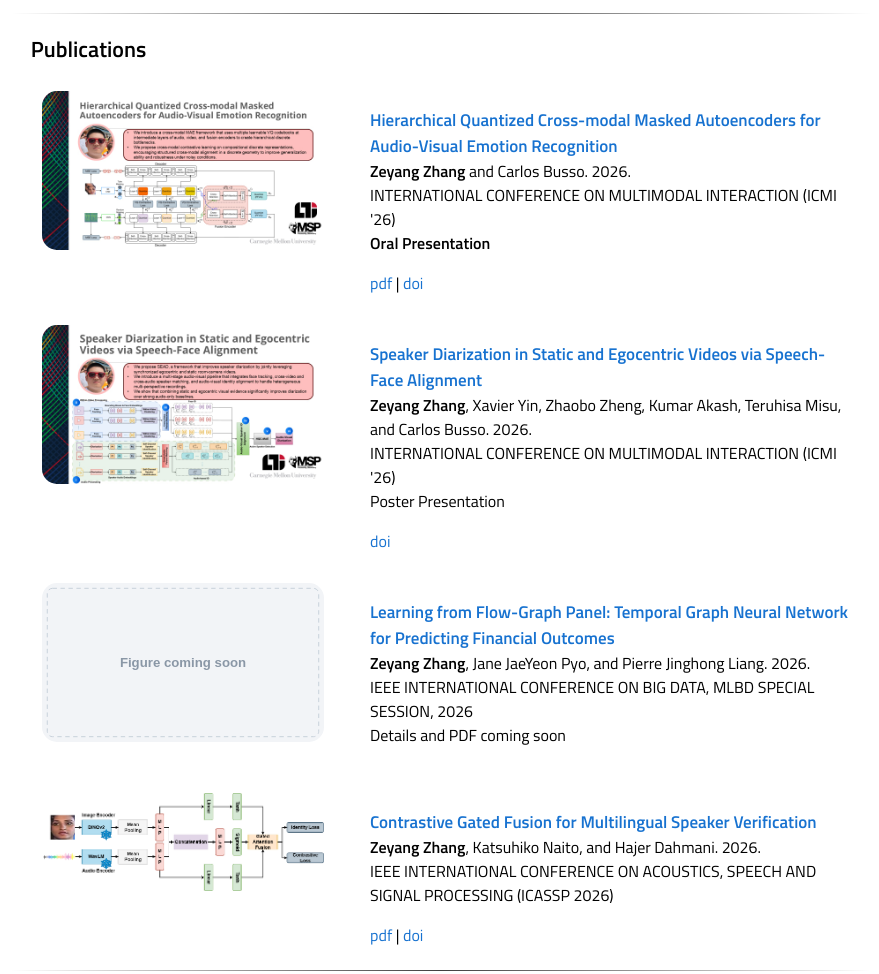
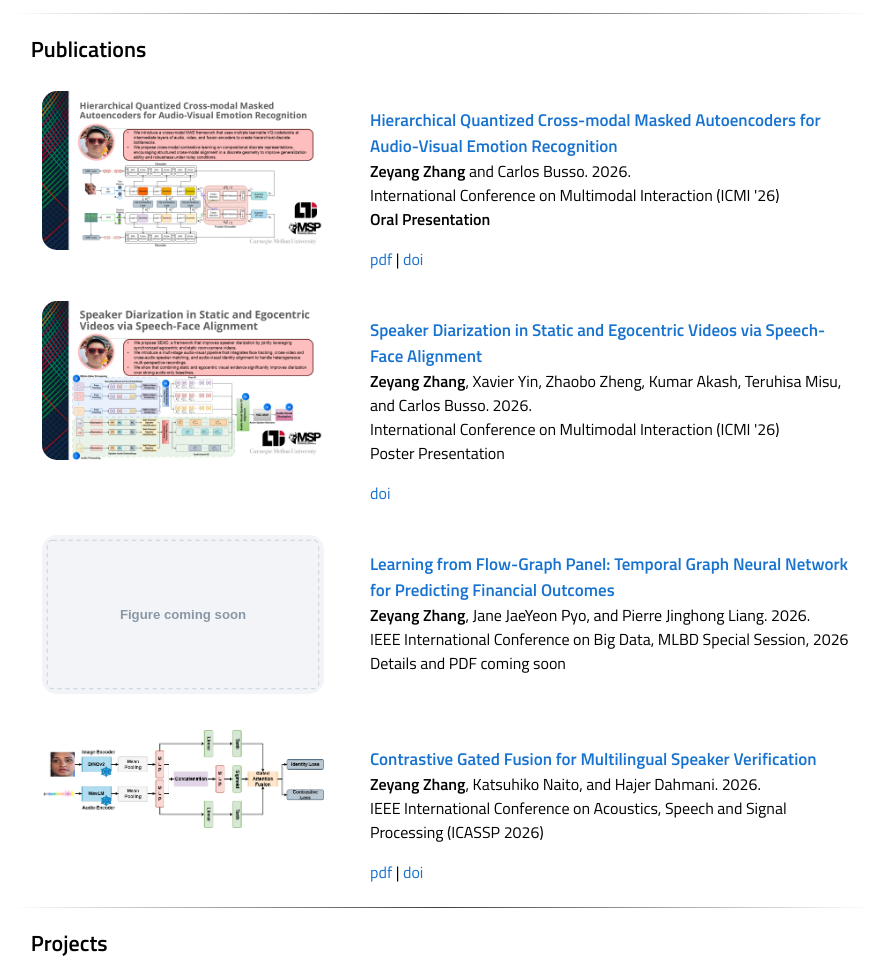
Before and after one commit to Hansuper666/zeyang-homepage, a plain HTML site: page index.html in a window 1280 px wide. Shown: the part 1129-2103 px from the top of the page, without its empty margins (199-1078 px from the left). Drawn offline with Linux system fonts and the light colour scheme.

Commit message:
Use mixed case for all publication venue lines

```diff
--- a/index.html
+++ b/index.html
@@ -329,7 +329,7 @@ img {
       <p><a href="https://doi.org/10.1145/3776574.3831121" id="HQCMAE">
       <heading>Hierarchical Quantized Cross-modal Masked Autoencoders for Audio-Visual Emotion Recognition</heading></a><br>
       <b>Zeyang Zhang</b> and Carlos Busso. 2026.<br>
-      INTERNATIONAL CONFERENCE ON MULTIMODAL INTERACTION (ICMI '26)<br>
+      International Conference on Multimodal Interaction (ICMI '26)<br>
       <b>Oral Presentation</b><br>
       </p>
       <div class="paper" id="hqcmae">
@@ -347,7 +347,7 @@ img {
       <p><a href="https://doi.org/10.1145/3776574.3831222" id="SPEAKERDIARIZATION">
       <heading>Speaker Diarization in Static and Egocentric Videos via Speech-Face Alignment</heading></a><br>
       <b>Zeyang Zhang</b>, Xavier Yin, Zhaobo Zheng, Kumar Akash, Teruhisa Misu, and Carlos Busso. 2026.<br>
-      INTERNATIONAL CONFERENCE ON MULTIMODAL INTERACTION (ICMI '26)<br>
+      International Conference on Multimodal Interaction (ICMI '26)<br>
       Poster Presentation<br>
       </p>
       <div class="paper" id="speakerdiarization">
@@ -364,7 +364,7 @@ img {
       <p>
       <heading style="color:#1772d0;">Learning from Flow-Graph Panel: Temporal Graph Neural Network for Predicting Financial Outcomes</heading><br>
       <b>Zeyang Zhang</b>, Jane JaeYeon Pyo, and Pierre Jinghong Liang. 2026.<br>
-      IEEE INTERNATIONAL CONFERENCE ON BIG DATA, MLBD SPECIAL SESSION, 2026<br>
+      IEEE International Conference on Big Data, MLBD Special Session, 2026<br>
       Details and PDF coming soon<br>
       </p>
     </td>
@@ -378,7 +378,7 @@ img {
       <p><a href="https://doi.org/10.1109/ICASSP55912.2026.11461395" id="CGF">
       <heading>Contrastive Gated Fusion for Multilingual Speaker Verification</heading></a><br>
       <b>Zeyang Zhang</b>, Katsuhiko Naito, and Hajer Dahmani. 2026.<br>
-      IEEE INTERNATIONAL CONFERENCE ON ACOUSTICS, SPEECH AND SIGNAL PROCESSING (ICASSP 2026)<br>
+      IEEE International Conference on Acoustics, Speech and Signal Processing (ICASSP 2026)<br>
       </p>
       <div class="paper" id="cgf">
       <a href="https://ieeexplore.ieee.org/stamp/stamp.jsp?tp=&amp;arnumber=11461395">pdf</a> |
```
